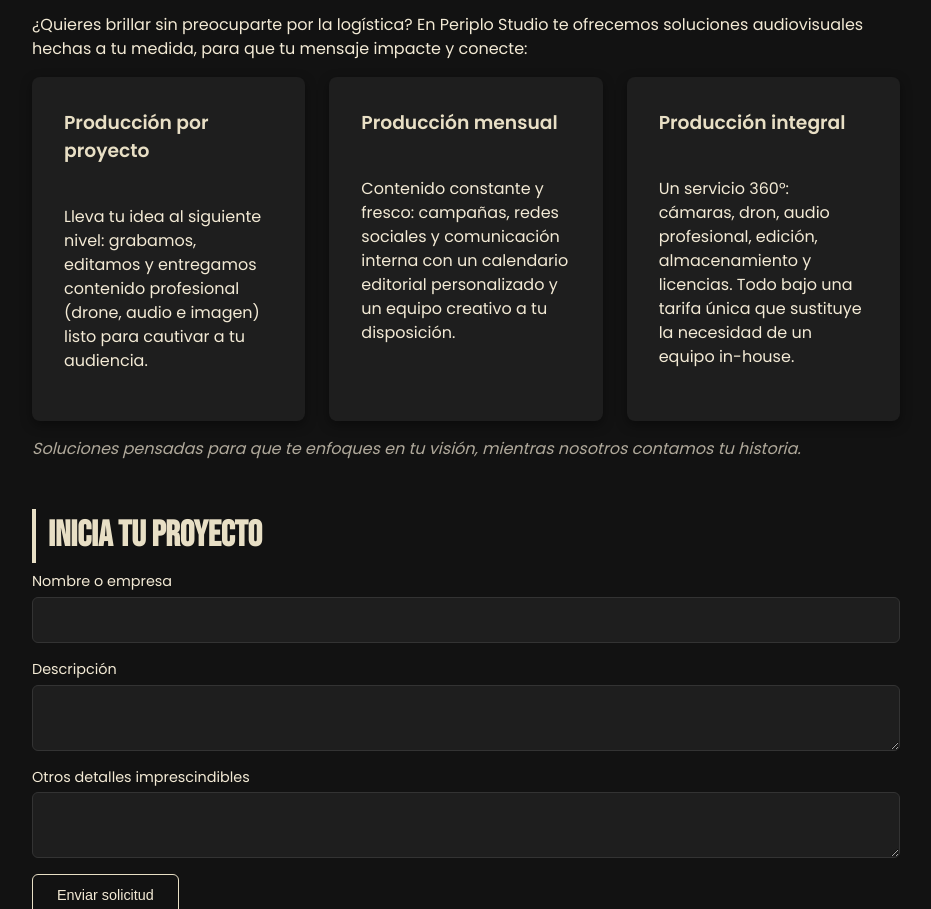
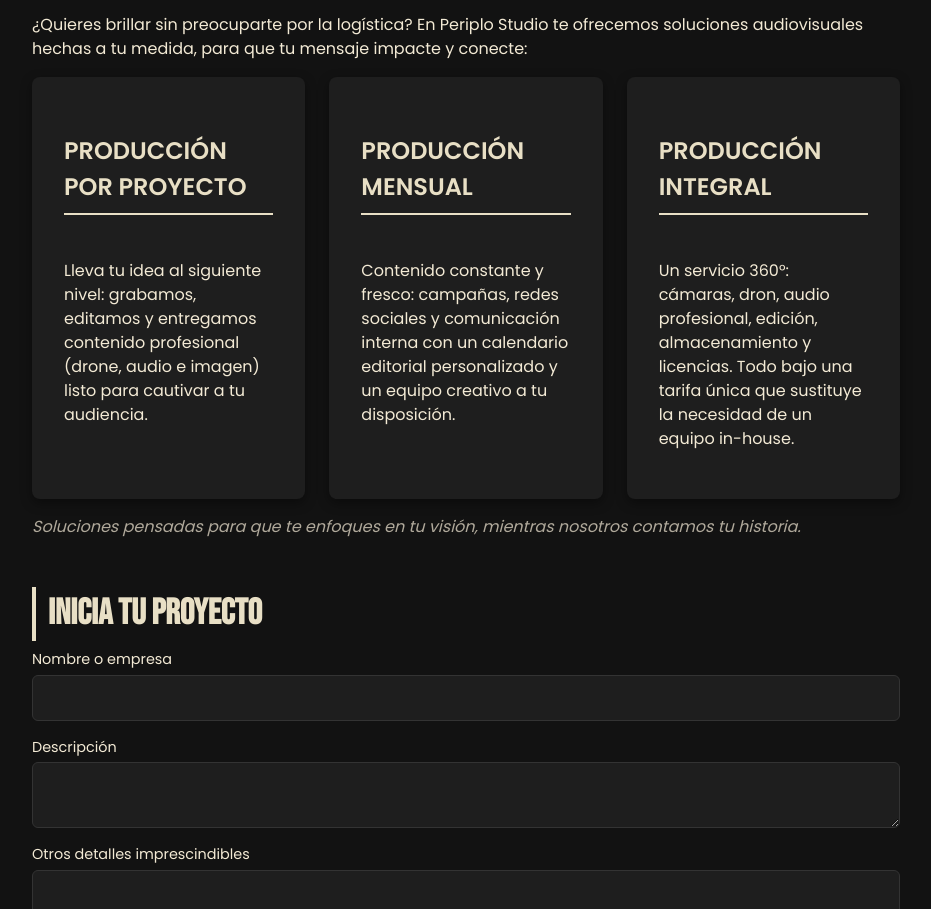
Before and after one commit to guzmandavila/periplo.studio, a plain HTML site: page index.html in a window 1280 px wide. Shown: the part 1754-2663 px from the top of the page, without its empty margins (174-1105 px from the left). Drawn offline with Linux system fonts and the light colour scheme.

Commit message:
Update index.html

```diff
--- a/index.html
+++ b/index.html
@@ -121,7 +121,12 @@
       transform: translateY(-4px);
     }
     .service-card h3 {
-      margin-top: 0; margin-bottom: .5rem; color: var(--accent);
+      font-size: 1.5rem;
+      text-transform: uppercase;
+      border-bottom: 2px solid var(--accent);
+      padding-bottom: 0.5rem;
+      color: var(--accent);
+      margin-bottom: 0.75rem;
     }
     #servicios em {
       display: block; margin-top: 1rem; font-style: italic;
```
